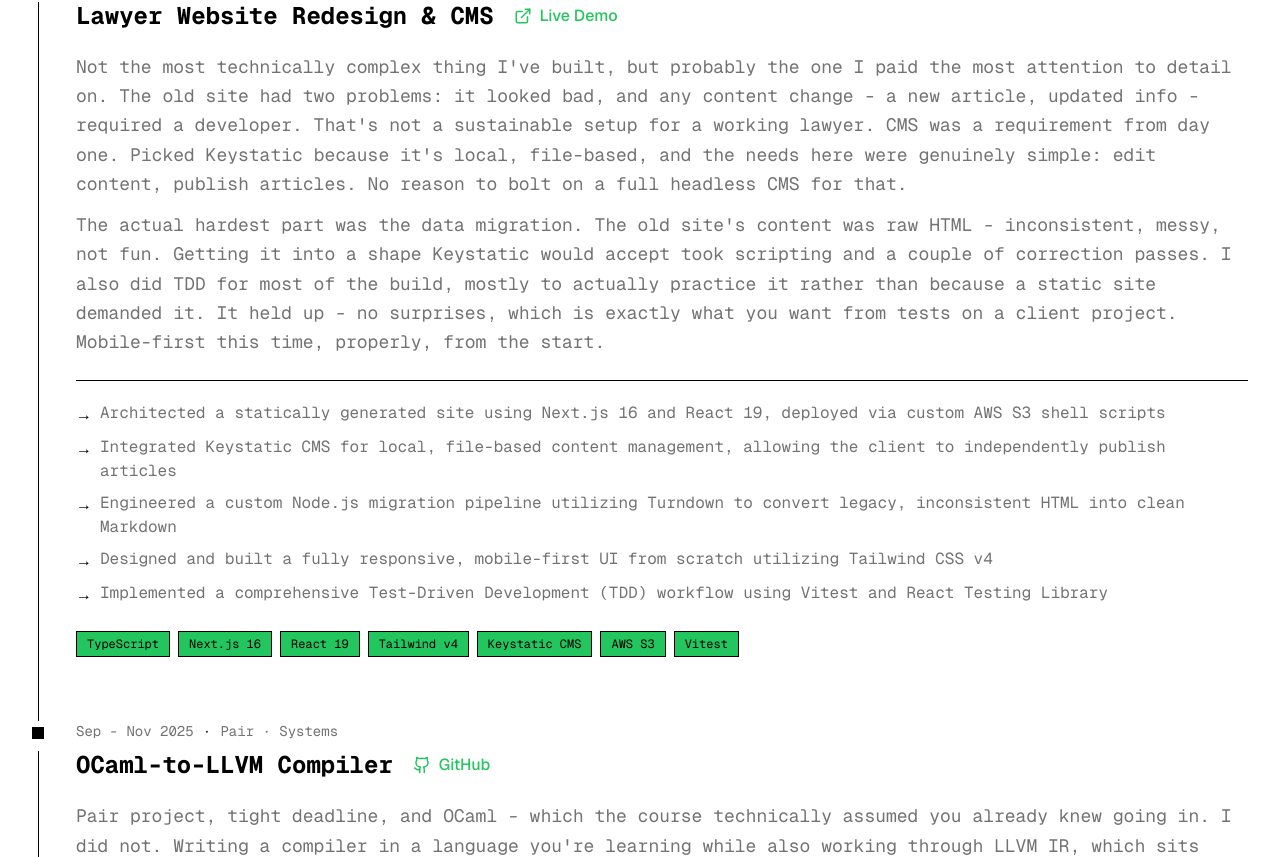
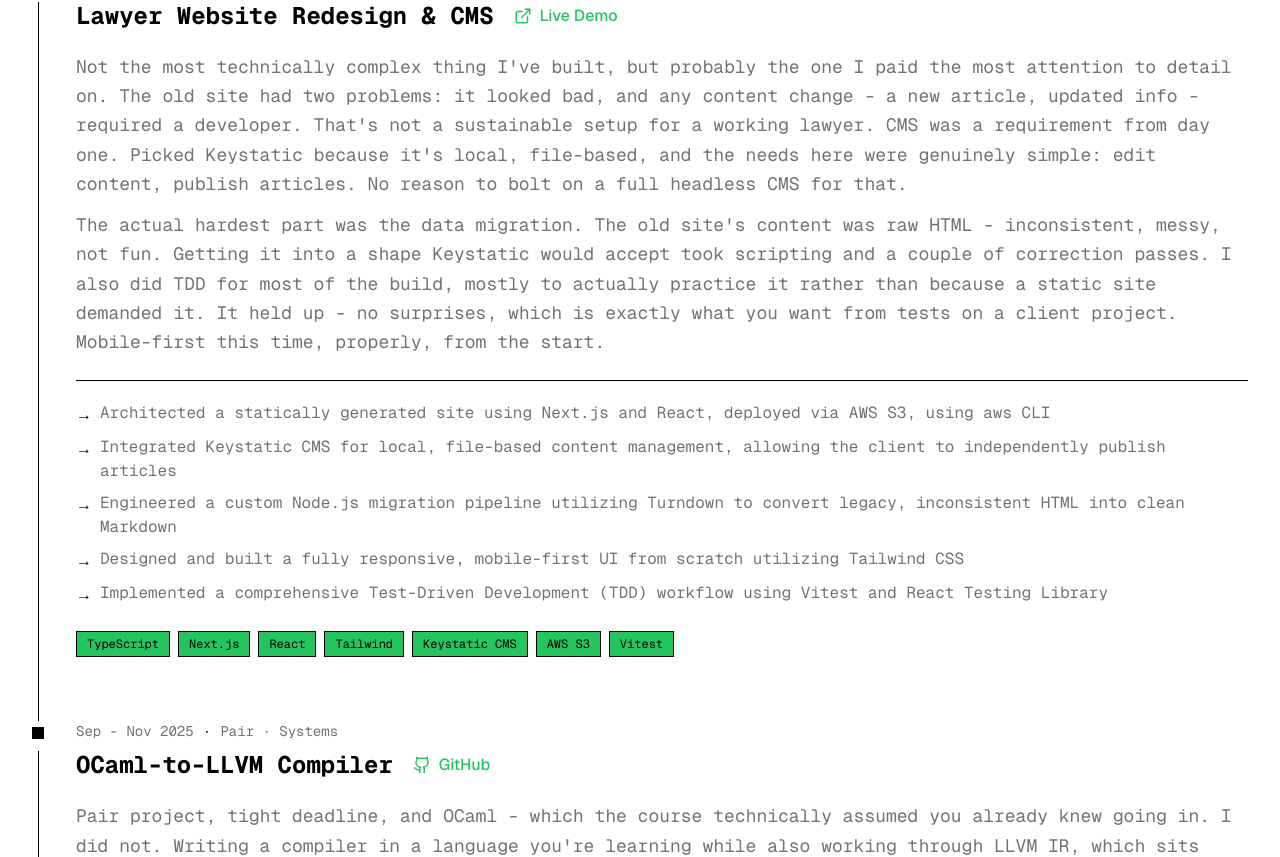
Before and after one commit to valmtv/portfolio, a Next.js app: page /projects in a window 1280 px wide. Shown: the part 400-1257 px from the top of the page. Built offline with nearby package versions, Linux system fonts and the light colour scheme.

Commit message:
Fix/typo in project description (#8)
Fix content

```diff
--- a/src/app/projects/page.tsx
+++ b/src/app/projects/page.tsx
@@ -29,16 +29,16 @@
     liveUrl: "https://advocate.matviiv.com",
     isPrivate: false,
     type: "Solo · Frontend & Deployment",
-    techStack: ["TypeScript", "Next.js 16", "React 19", "Tailwind v4", "Keystatic CMS", "AWS S3", "Vitest"],
+    techStack: ["TypeScript", "Next.js", "React", "Tailwind", "Keystatic CMS", "AWS S3", "Vitest"],
     prose: [
       "Not the most technically complex thing I've built, but probably the one I paid the most attention to detail on. The old site had two problems: it looked bad, and any content change - a new article, updated info - required a developer. That's not a sustainable setup for a working lawyer. CMS was a requirement from day one. Picked Keystatic because it's local, file-based, and the needs here were genuinely simple: edit content, publish articles. No reason to bolt on a full headless CMS for that.",
       "The actual hardest part was the data migration. The old site's content was raw HTML - inconsistent, messy, not fun. Getting it into a shape Keystatic would accept took scripting and a couple of correction passes. I also did TDD for most of the build, mostly to actually practice it rather than because a static site demanded it. It held up - no surprises, which is exactly what you want from tests on a client project. Mobile-first this time, properly, from the start.",
     ],
     bullets: [
-      "Architected a statically generated site using Next.js 16 and React 19, deployed via custom AWS S3 shell scripts",
+      "Architected a statically generated site using Next.js and React, deployed via AWS S3, using aws CLI",
       "Integrated Keystatic CMS for local, file-based content management, allowing the client to independently publish articles",
       "Engineered a custom Node.js migration pipeline utilizing Turndown to convert legacy, inconsistent HTML into clean Markdown",
-      "Designed and built a fully responsive, mobile-first UI from scratch utilizing Tailwind CSS v4",
+      "Designed and built a fully responsive, mobile-first UI from scratch utilizing Tailwind CSS",
       "Implemented a comprehensive Test-Driven Development (TDD) workflow using Vitest and React Testing Library",
     ],
   },
```
